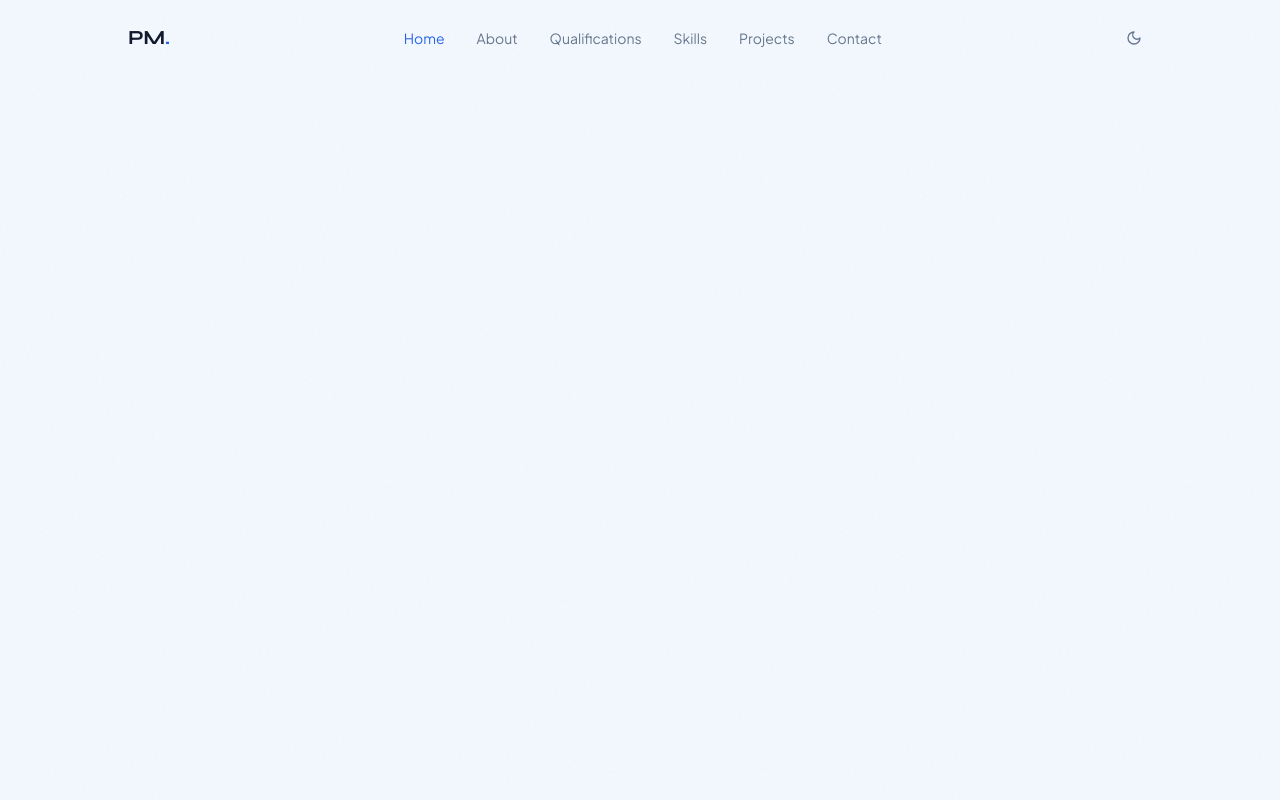
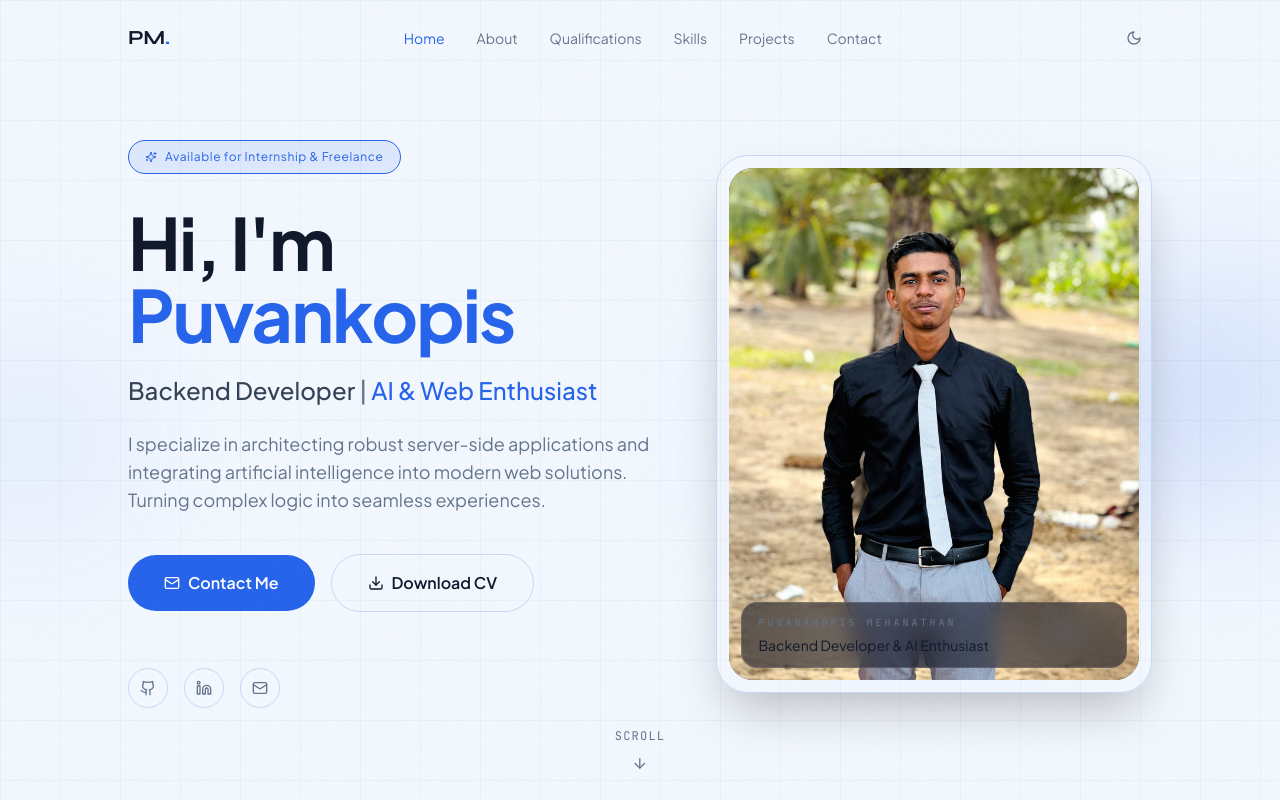
Before and after one commit to puvanakopis/new_portfolio, a Next.js app: page / in a window 1280 px wide. Built offline with nearby package versions, Linux system fonts and the light colour scheme.

Commit message:
create hero section

```diff
--- a/app/page.tsx
+++ b/app/page.tsx
@@ -1,9 +1,11 @@
 import { Navbar } from "@/components/sections/Navbar";
+import { Hero } from "@/components/sections/Hero";
 
 export default function Home() {
   return (
     <main>
       <Navbar />
+      <Hero />
     </main>
   );
 }
--- /dev/null
+++ b/components/sections/Hero.tsx
@@ -0,0 +1,222 @@
+"use client";
+
+import Image from "next/image";
+import { motion } from "framer-motion";
+import { ArrowDown, Github, Linkedin, Mail, Download, Sparkles } from "lucide-react";
+import { Button } from "@/components/ui/Button";
+
+export function Hero() {
+  const handleScroll = (href: string) => {
+    const el = document.querySelector(href);
+    if (el) el.scrollIntoView({ behavior: "smooth", block: "start" });
+  };
+
+  return (
+    <section
+      id="hero"
+      className="min-h-screen flex flex-col justify-center relative overflow-hidden"
+    >
+      {/* Background orbs */}
+      <div className="absolute inset-0 pointer-events-none">
+        <div
+          className="absolute top-1/4 -right-32 w-96 h-96 rounded-full blur-3xl opacity-20"
+          style={{ background: "radial-gradient(circle, var(--accent) 0%, transparent 70%)" }}
+        />
+        <div
+          className="absolute bottom-1/4 -left-32 w-80 h-80 rounded-full blur-3xl opacity-10"
+          style={{ background: "radial-gradient(circle, #2563eb 0%, transparent 70%)" }}
+        />
+        {/* Decorative grid */}
+        <div
+          className="absolute inset-0 opacity-[0.03]"
+          style={{
+            backgroundImage: `
+              linear-gradient(var(--text-primary) 1px, transparent 1px),
+              linear-gradient(90deg, var(--text-primary) 1px, transparent 1px)
+            `,
+            backgroundSize: "60px 60px",
+          }}
+        />
+      </div>
+
+      <div className="section-container relative z-10 pt-32 pb-20">
+        <div className="grid gap-14 lg:grid-cols-[1.1fr_0.9fr] items-center">
+          <div className="max-w-3xl">
+            {/* Badge */}
+            <motion.div
+              initial={{ opacity: 0, y: 20 }}
+              animate={{ opacity: 1, y: 0 }}
+              transition={{ duration: 0.5 }}
+              className="inline-flex items-center gap-2 px-4 py-2 rounded-full border text-xs tracking-wider mb-8"
+              style={{
+                borderColor: "var(--accent)",
+                color: "var(--accent)",
+                backgroundColor: "var(--accent-subtle)",
+              }}
+            >
+              <Sparkles size={12} />
+              Available for Internship &amp; Freelance
+            </motion.div>
+
+            {/* Name */}
+            <motion.h1
+              initial={{ opacity: 0, y: 30 }}
+              animate={{ opacity: 1, y: 0 }}
+              transition={{ duration: 0.7, delay: 0.1, ease: [0.22, 1, 0.36, 1] }}
+              className="text-5xl sm:text-6xl lg:text-7xl font-bold leading-[1.1] tracking-tight mb-6"
+              style={{ color: "var(--text-primary)" }}
+            >
+              Hi, I'm
+              <br />
+              <span style={{ color: "var(--accent)" }}>Puvankopis</span>
+            </motion.h1>
+
+            {/* Title */}
+            <motion.p
+              initial={{ opacity: 0, y: 20 }}
+              animate={{ opacity: 1, y: 0 }}
+              transition={{ duration: 0.6, delay: 0.25 }}
+              className="text-xl sm:text-2xl font-medium mb-6"
+              style={{ color: "var(--text-secondary)" }}
+            >
+              Backend Developer <span style={{ color: "var(--text-muted)" }}>|</span> <span style={{ color: "var(--accent)" }}>AI & Web Enthusiast</span>
+            </motion.p>
+
+            {/* Description */}
+            <motion.p
+              initial={{ opacity: 0, y: 20 }}
+              animate={{ opacity: 1, y: 0 }}
+              transition={{ duration: 0.6, delay: 0.35 }}
+              className="text-base sm:text-lg leading-relaxed max-w-xl mb-10"
+              style={{ color: "var(--text-muted)" }}
+            >
+              I specialize in architecting robust server-side applications and integrating artificial intelligence into modern web solutions. Turning complex logic into seamless experiences.
+            </motion.p>
+
+            {/* CTAs */}
+            <motion.div
+              initial={{ opacity: 0, y: 20 }}
+              animate={{ opacity: 1, y: 0 }}
+              transition={{ duration: 0.6, delay: 0.45 }}
+              className="flex flex-wrap items-center gap-4 mb-14"
+            >
+              <Button
+                href="mailto:puvanakopis@gmail.com"
+                size="lg"
+              >
+                <Mail size={16} />
+                Contact Me
+              </Button>
+              <Button
+                href="/Puvanakopis_AI_ML.pdf"
+                variant="outline"
+                size="lg"
+                download
+              >
+                <Download size={16} />
+                Download CV
+              </Button>
+            </motion.div>
+
+            {/* Social links & Testimonial */}
+            <motion.div
+              initial={{ opacity: 0 }}
+              animate={{ opacity: 1 }}
+              transition={{ duration: 0.6, delay: 0.55 }}
+              className="flex flex-col gap-6"
+            >
+              <div className="flex items-center gap-4">
+                {[
+                  { icon: Github, href: "https://github.com/puvanakopis", label: "GitHub" },
+                  { icon: Linkedin, href: "https://linkedin.com/in/puvanakopis", label: "LinkedIn" },
+                  { icon: Mail, href: "mailto:puvanakopis@gmail.com", label: "Email" },
+                ].map(({ icon: Icon, href, label }) => (
+                  <motion.a
+                    key={label}
+                    href={href}
+                    target="_blank"
+                    rel="noopener noreferrer"
+                    aria-label={label}
+                    className="w-10 h-10 flex items-center justify-center rounded-full border transition-all duration-200 hover:border-accent hover:text-accent"
+                    style={{
+                      borderColor: "var(--border)",
+                      color: "var(--text-muted)",
+                    }}
+                    onMouseEnter={(e) => {
+                      e.currentTarget.style.borderColor = "var(--accent)";
+                    }}
+                    onMouseLeave={(e) => {
+                      e.currentTarget.style.borderColor = "var(--border)";
+                    }}
+                  >
+                    <Icon size={16} />
+                  </motion.a>
+                ))}
+              </div>
+            </motion.div>
+          </div>
+
+          <motion.div
+            initial={{ opacity: 0, scale: 0.94, y: 20 }}
+            animate={{ opacity: 1, scale: 1, y: 0 }}
+            transition={{ duration: 0.7, delay: 0.35, ease: [0.22, 1, 0.36, 1] }}
+            className="relative mx-auto w-full max-w-sm lg:max-w-md"
+          >
+            <div
+              className="absolute -inset-6 rounded-[2rem] blur-3xl opacity-30"
+              style={{ background: "radial-gradient(circle, rgba(37,99,235,0.45) 0%, transparent 70%)" }}
+            />
+            <div
+              className="relative overflow-hidden rounded-[2rem] border p-3 shadow-2xl"
+              style={{
+                borderColor: "var(--border)",
+                background:
+                  "linear-gradient(180deg, rgba(255,255,255,0.08) 0%, rgba(255,255,255,0.03) 100%)",
+              }}
+            >
+              <div className="relative aspect-[4/5] overflow-hidden rounded-[1.5rem] bg-[rgba(15,23,42,0.85)]">
+                <Image
+                  src="/hero.jpg"
+                  alt="Portrait of Puvanakopis Mehanathan"
+                  fill
+                  priority
+                  className="object-cover object-center transition-transform duration-500 hover:scale-110"
+                />
+              </div>
+              <div
+                className="absolute left-6 right-6 bottom-6 rounded-2xl border px-4 py-3 backdrop-blur-md"
+                style={{
+                  borderColor: "rgba(255,255,255,0.12)",
+                  backgroundColor: "rgba(2,6,23,0.55)",
+                }}
+              >
+                <p className="font-mono text-[10px] uppercase tracking-[0.3em] mb-1" style={{ color: "var(--text-muted)" }}>
+                  Puvanakopis Mehanathan
+                </p>
+                <p className="text-sm" style={{ color: "var(--text-primary)" }}>
+                  Backend Developer & AI Enthusiast
+                </p>
+              </div>
+            </div>
+          </motion.div>
+        </div>
+
+      </div>
+
+      {/* Scroll indicator */}
+      <motion.button
+        initial={{ opacity: 0 }}
+        animate={{ opacity: 1 }}
+        transition={{ delay: 1 }}
+        onClick={() => handleScroll("#about")}
+        className="absolute bottom-8 left-1/2 -translate-x-1/2 flex flex-col items-center gap-2 hover:text-accent transition-colors"
+        style={{ color: "var(--text-muted)" }}
+      >
+        <span className="font-mono text-xs tracking-widest uppercase">Scroll</span>
+        <motion.div animate={{ y: [0, 6, 0] }} transition={{ duration: 1.5, repeat: Infinity }}>
+          <ArrowDown size={16} />
+        </motion.div>
+      </motion.button>
+    </section>
+  );
+}
```
